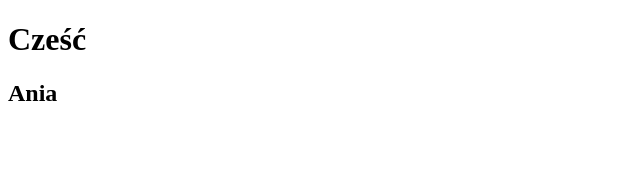
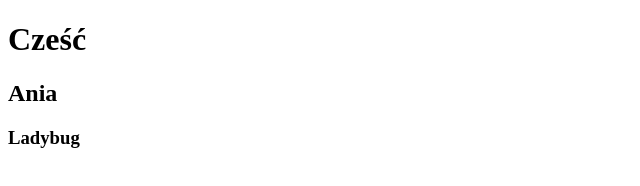
Before and after one commit to Ladybug84/Tutorial, a plain HTML site: page index.html in a window 1280 px wide. Shown: the whole page, without its empty margins (0-640 px from the left). Drawn offline with Linux system fonts and the light colour scheme.

Commit message:
Update index.html

```diff
--- a/index.html
+++ b/index.html
@@ -8,5 +8,6 @@
   <body>
     <h1>Cześć</h1>
     <h2>Ania</h2>
+    <h3>Ladybug</h3>
   </body>
 </html>
```
